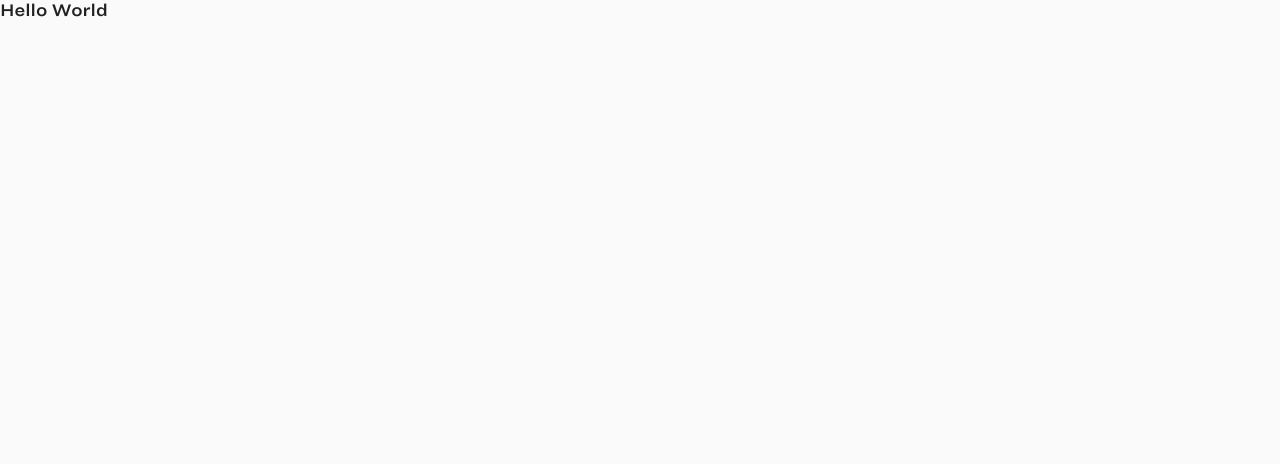
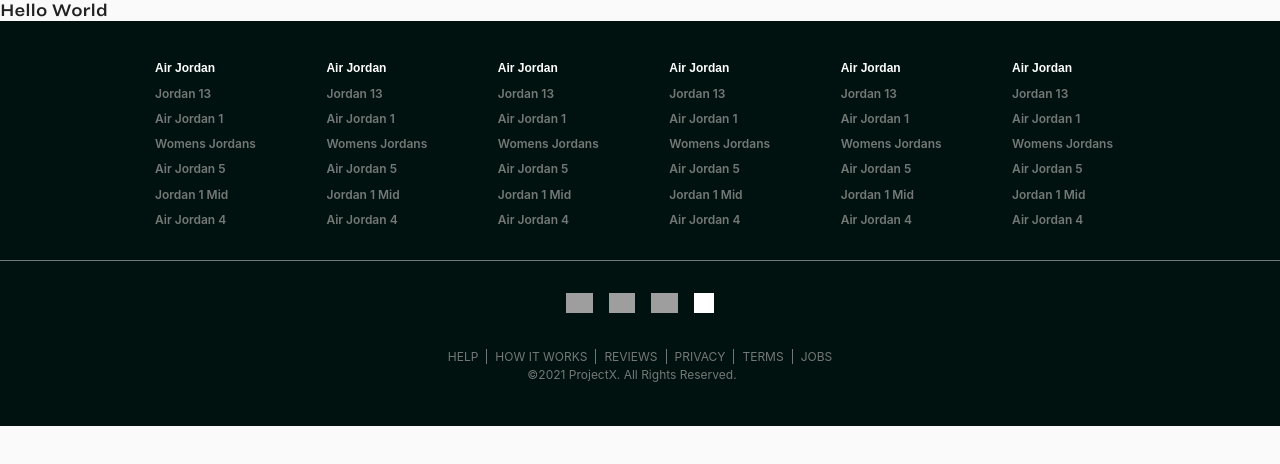
Before and after one commit to Ngxba/projectX-FrontEnd, a React (Create React App) app: page / in a window 1280 px wide. Shown: the top 464 px of the page. Built offline with nearby package versions, Linux system fonts and the light colour scheme; grey boxes are pictures that could not be loaded.

Commit message:
update footer testing

```diff
--- a/src/App.jsx
+++ b/src/App.jsx
@@ -1,15 +1,24 @@
-import React from 'react';
-import CssBaseline from '@material-ui/core/CssBaseline';
-import { ThemeProvider } from '@material-ui/core';
-import CustomTheme from './theme';
-import CustomTypography from './components/Typography/typography';
+import React from "react";
+import CssBaseline from "@material-ui/core/CssBaseline";
+import { ThemeProvider } from "@material-ui/core";
+import CustomTheme from "./theme";
+import CustomTypography from "./components/Typography/typography";
+import Footer from "./components/Footer/footer";
+import FooterNews from "./components/Footer/footer_news/footer_news";
+import SocialMedias from "./components/Footer/social_medias/social_medias";
+import SiteInformation from "./components/Footer/site_information/site_information";
 
 function App() {
   return (
-    <React.Fragment key="main">
+    <React.Fragment key='main'>
       <ThemeProvider theme={CustomTheme}>
         <CssBaseline />
         <CustomTypography>Hello World</CustomTypography>
+        <Footer
+          FooterNews={<FooterNews />}
+          SiteInfo={<SiteInformation />}
+          SocialMedias={<SocialMedias />}
+        />
       </ThemeProvider>
     </React.Fragment>
   );
```
Also changed, not shown: .eslintrc.json.
